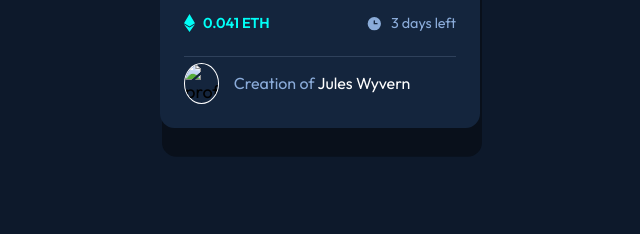
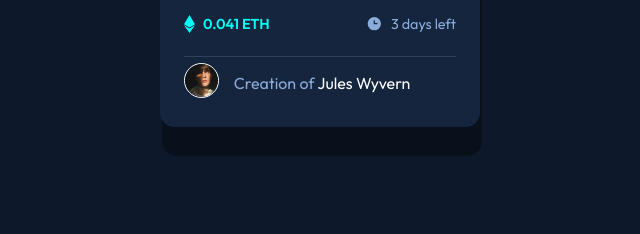
Before and after one commit to Akinfola/ethereum, a plain HTML site: page index.html in a window 1280 px wide. Shown: the part 546-780 px from the top of the page, 320-960 px from the left. Drawn offline with Linux system fonts and the light colour scheme; the site is published under a folder, as on GitHub Pages, so addresses that start at the root find nothing.

Commit message:
latest update

```diff
--- a/index.html
+++ b/index.html
@@ -31,7 +31,7 @@
         </div>
         <div class="card-author">
           <div class="author-img">
-          <img src="/images/image-avatar.png" alt="profile">
+          <img src="./images/image-avatar.png" alt="profile">
           </div>
           <div class="author-details">
             <h3>Creation of <a href="#" class="name">Jules Wyvern</a></h3>
--- a/style.css
+++ b/style.css
@@ -162,7 +162,7 @@ a{text-decoration: none;}
 
 .card-author .author-img img{
     border:1px solid var(--White);
-    border-radius: 50%;
+    border-radius: 90%;
 }
 
 .card-author .author-details{
```
